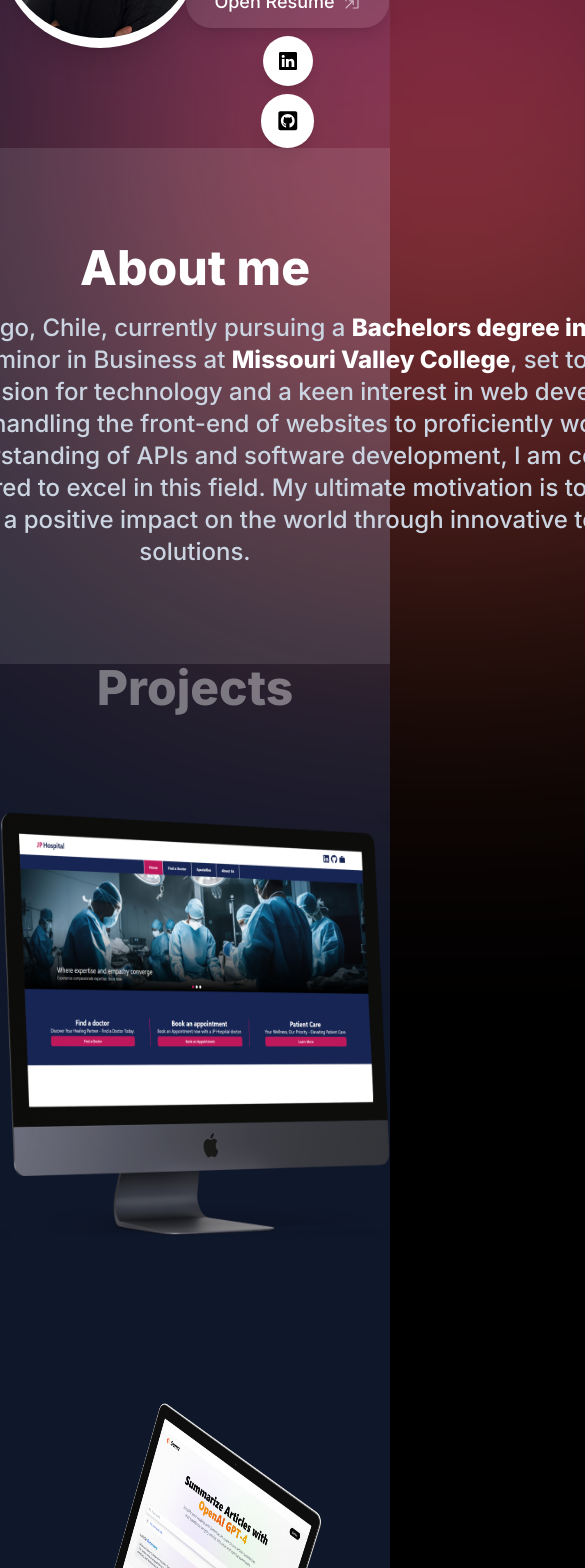
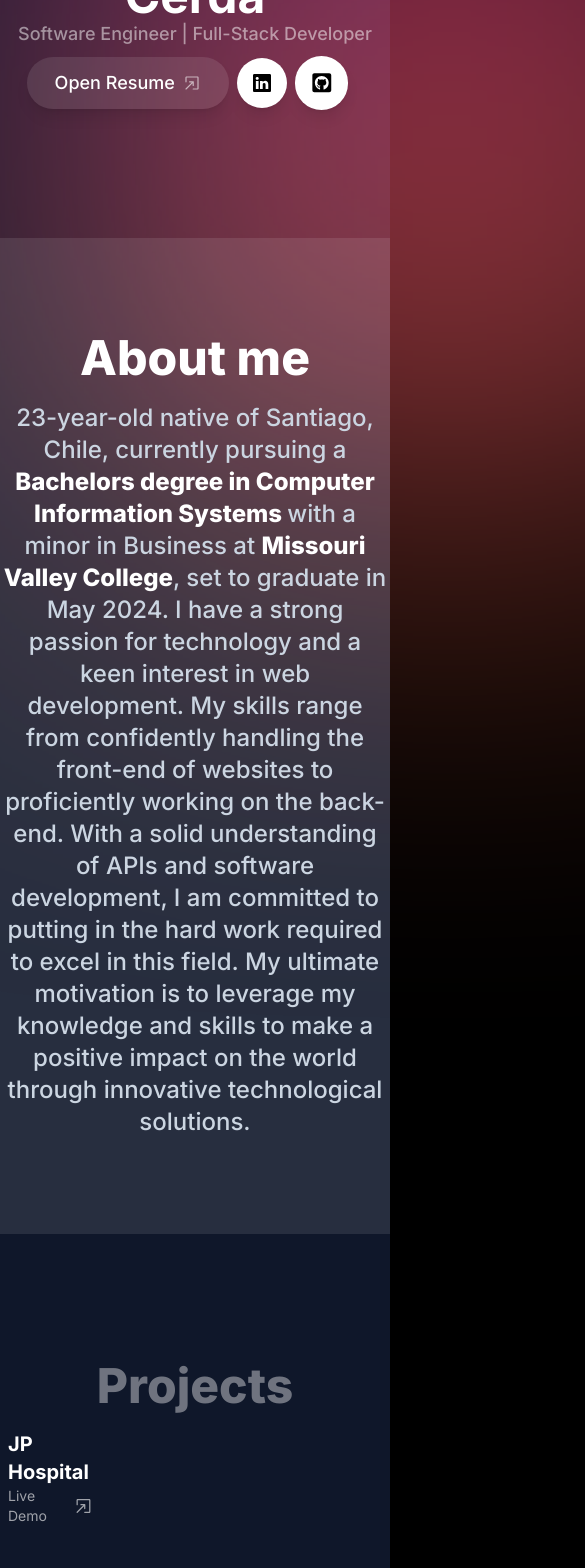
Before and after one commit to MrJuanPabloTheCreator/Portfolio, a Next.js app: page / in a window 390 px wide. Shown: the part 432-2000 px from the top of the page, 585 px wide, since content can reach past the window. Built offline with nearby package versions, Linux system fonts and the light colour scheme.

Commit message:
Responsive Improvements

```diff
--- a/app/page.tsx
+++ b/app/page.tsx
@@ -8,7 +8,7 @@ import { Skills } from "@/components/skills";
 
 export default function Home() {
   return (
-    <div className='grid grid-cols-1 2xl:gap-64 bg-slate-900'>
+    <div className='grid grid-cols-1 gap-32 2xl:gap-64 bg-slate-900'>
       <div className="circle-blue"/>
       <div className="circle-pink"/>
       <Landing/>
--- a/components/about.tsx
+++ b/components/about.tsx
@@ -14,7 +14,7 @@ export const About = () => {
       <h2 className="font-extrabold text-white text-center mb-5 text-5xl">
         About me
       </h2>
-      <p className="font-medium text-2xl text-center w-[1100px] text-slate-300">
+      <p className="font-medium text-2xl text-center sm:w-[700px] md:w-[1100px] text-slate-300">
         23-year-old native of Santiago, Chile, currently pursuing a <span className="font-extrabold text-white">Bachelors degree in Computer Information Systems </span>
         with a minor in Business at <span className="font-extrabold text-white">Missouri Valley College</span>, set to graduate in May 2024. I have a strong passion for technology
         and a keen interest in web development. My skills range from confidently handling the front-end of websites to proficiently
--- a/components/experience.tsx
+++ b/components/experience.tsx
@@ -16,7 +16,7 @@ export const Experience = () => {
               Experience
             </h2>
         </div>
-        <div className="flex flex-col w-[1000px] space-y-2">
+        <div className="flex flex-col lg:w-[1000px] mx-5 space-y-2">
           <div className="flex justify-between">
             <div className="flex flex-col">
               <h3 className="text-white text-3xl font-bold">Missouri Valley College</h3>
@@ -42,7 +42,7 @@ export const Experience = () => {
                 <p className="font-semibold text-lg">• Provided support for hardware setup and maintenance throughout the college.</p>
               </div>
             </div>
-            <div className="flex justify-center items-center p-1 rounded-lg bg-white h-[200px] w-[200px]">
+            <div className="hidden lg:block justify-center items-center p-1 rounded-lg bg-white h-[200px] w-[200px]">
               <img src="MVC.png" alt="MVC" className="object-cover"/>
             </div>
           </div>
--- a/components/landing.tsx
+++ b/components/landing.tsx
@@ -1,8 +1,6 @@
 import { useSectionInView } from "@/lib/hooks";
 import { motion } from "framer-motion"
-import Link from "next/link";
 import { BsLinkedin } from "react-icons/bs";
-import { HiDownload } from "react-icons/hi";
 import { FaGithubSquare } from "react-icons/fa";
 import { RxOpenInNewWindow } from "react-icons/rx";
 
@@ -13,9 +11,9 @@ export const Landing = () => {
         <section
             id="home"
             ref={ref}
-            className="flex justify-center mt-40 z-10 scroll-mt-40"
+            className="flex justify-center mt-24 sm:mt-40 z-10 scroll-mt-40"
         >
-            <div className="flex items-center justify-center">
+            <div className="flex flex-col sm:flex-row items-center justify-center">
                 <motion.div
                     className="flex sm:w-[320px] sm:h-[320px] w-[220px] h-[220px] bg-white rounded-full items-center justify-center shadow-xl"
                     initial={{ opacity: 0, scale: 0.5 }}
@@ -46,17 +44,8 @@ export const Landing = () => {
                         <p className="text-lg font-medium text-white/50">Software Engineer | Full-Stack Developer</p>
                     </div>
                     <div
-                        className="flex flex-col sm:flex-row items-center justify-center gap-2 ml-[-15px] text-lg font-medium"
+                        className="flex flex-row items-center justify-center gap-2 ml-[-15px] text-lg font-medium"
                     >
-                        {/* <Link
-                        href="#contact"
-                        className="group bg-gray-900 text-white px-7 py-3 flex items-center gap-2 rounded-full outline-none focus:scale-110 hover:scale-110 hover:bg-gray-950 active:scale-105 transition"
-                        onClick={() => {''}}
-                        >
-                        Contact me here{" "}
-                        <BsArrowRight className="opacity-70 group-hover:translate-x-1 transition" />
-                        </Link> */}
-
                         <a
                         className="group bg-white/10 shadow-lg text-white px-7 py-3 flex items-center gap-2 rounded-full outline-none hover:scale-110 active:scale-105 transition cursor-pointer borderBlack"
                         href="/CV.pdf"
--- a/components/navbar.tsx
+++ b/components/navbar.tsx
@@ -10,7 +10,7 @@ export const Navbar = () => {
     const { activeSection, setActiveSection, setTimeOfLastClick } = useActiveSectionContext();
 
     return (
-        <header className="z-[999] relative">
+        <header className="z-[999] relative hidden sm:block">
             <motion.div
                 className='fixed top-6 left-1/2 h-[3rem] w-[30rem] rounded-full border border-white border-opacity-40 bg-white bg-opacity-80 shadow-lg'
                 initial={{ y: -20, x: "-50%", opacity: 0 }}
--- a/components/projects.tsx
+++ b/components/projects.tsx
@@ -1,11 +1,6 @@
 "use client"
 
-import { SiMysql, SiTypescript } from "react-icons/si";
-import { FaAws, FaGithub } from "react-icons/fa";
 import { useSectionInView } from "@/lib/hooks";
-import { useState } from "react";
-import Link from "next/link";
-import { RxOpenInNewWindow } from "react-icons/rx";
 import { JpHospital } from "./projects/jp-hospital";
 import { AiSummarizer } from "./projects/ai-summarizer";
 
@@ -22,7 +17,7 @@ export const Projects = () => {
         <h2 className="font-extrabold text-white/40 text-center mb-5 text-5xl">
           Projects
         </h2>
-        <div className="flex flex-col justify-center space-y-20 w-[800px]">
+        <div className="flex flex-col justify-center space-y-20 mx-2 md:w-[800px] md:mx-0">
           <JpHospital/>
           <AiSummarizer/>
         </div>
--- a/components/projects/jp-hospital.tsx
+++ b/components/projects/jp-hospital.tsx
@@ -1,7 +1,6 @@
 "use client"
 
 import Link from "next/link"
-import { useState } from "react"
 import { FaAws, FaGithub, FaReact } from "react-icons/fa"
 import { RxOpenInNewWindow } from "react-icons/rx"
 import { SiMysql, SiTailwindcss, SiTypescript } from "react-icons/si"
@@ -14,24 +13,38 @@ export const JpHospital = () => {
       className="flex flex-col space-y-5 parent"
     >
       <div className="flex justify-between">
-              <div className="flex flex-col container">
-                <h3 className="text-white text-3xl font-bold">JP Hospital</h3>
-                <Link target="_blank" href="https://jp-hospital.vercel.app/" className="flex items-center hover:underline text-white/60 text-md">Live Demo <RxOpenInNewWindow size={20}/></Link>
+        <div className="flex flex-col md:container">
+          <h3 className="text-white text-xl md:text-3xl font-bold">JP Hospital</h3>
+          <Link
+            target="_blank" href="https://jp-hospital.vercel.app/"
+            className="flex items-center hover:underline text-white/60 text-sm md:text-md"
+          >
+            Live Demo
+            <RxOpenInNewWindow size={20}/>
+          </Link>
         </div>
         <div className="flex flex-col items-end justify-start container">
-                <p className="text-white text-lg font-bold">JAN 2024 - PRESENT</p>
-                <Link target="_blank" href="https://github.com/MrJuanPabloTheCreator/JP-Hospital" className="flex items-center space-x-1 text-white/60 text-md hover:underline">
+          <p className="text-white text-md md:text-lg font-bold">
+            JAN 2024 - PRESENT
+          </p>
+          <Link
+            target="_blank"
+            href="https://github.com/MrJuanPabloTheCreator/JP-Hospital"
+            className="flex items-center space-x-1 text-white/60 text-sm md:text-md hover:underline"
+          >
             <FaGithub size={24}/>
             <RxOpenInNewWindow size={20}/>
           </Link>
         </div>
       </div>
       <div className="flex justify-center">
-                <img src="iMacPro.png" className="absolute h-[430px] pjimg1"/>
-                <div className="flex justify-end w-full h-[430px] container-text">
-                  <div className="flex flex-col justify-between w-[350px] my-20">
+        <img src="iMacPro.png" className="hidden md:block absolute h-[430px] pjimg1"/>
+        <div className="flex justify-end w-full md:h-[430px] container-text">
+          <div className="flex flex-col justify-between w-[350px] space-y-10 md:space-y-0 py-10 md:my-20">
             <div className="flex flex-col">
-                      <h1 className="text-white font-bold text-2xl">Online Hospital Booking Platform</h1>
+              <h1 className="text-white font-bold text-2xl">
+                Online Hospital Booking Platform
+              </h1>
               <p className="text-white/60 text-md">
                 Implemented precise doctor search, allowing users to select specialties and locate nearby practitioners. Utilizing
                 geolocation data, the system promptly matches users with nearby doctors.
--- a/components/skills.tsx
+++ b/components/skills.tsx
@@ -15,11 +15,11 @@ export const Skills = () => {
     >
       <div className="flex flex-col items-center z-10 w-full">
           <div className='flex w-full items-center justify-center'>
-            <h2 className="font-extrabold text-white/60 w-[600px] text-center mb-5 text-5xl">
+            <h2 className="font-extrabold text-white/60 text-center mb-5 text-5xl">
               Skills & Technologies
             </h2>
           </div>
-          <div className='w-[1190px] grid grid-cols-2 lg:grid-cols-4 gap-2 p-2 h-full rounded-2xl'>
+          <div className='lg:w-[1190px] grid grid-cols-2 lg:grid-cols-4 gap-2 p-2 h-full rounded-2xl'>
             {skills.map((item) => (
               <Card
                 key={item.skill}
```
Lines whose indentation alone changed are shown as unchanged.
